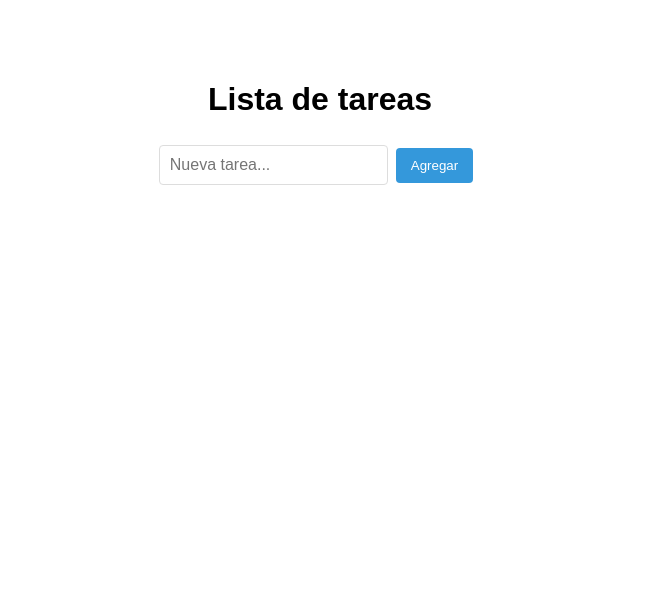
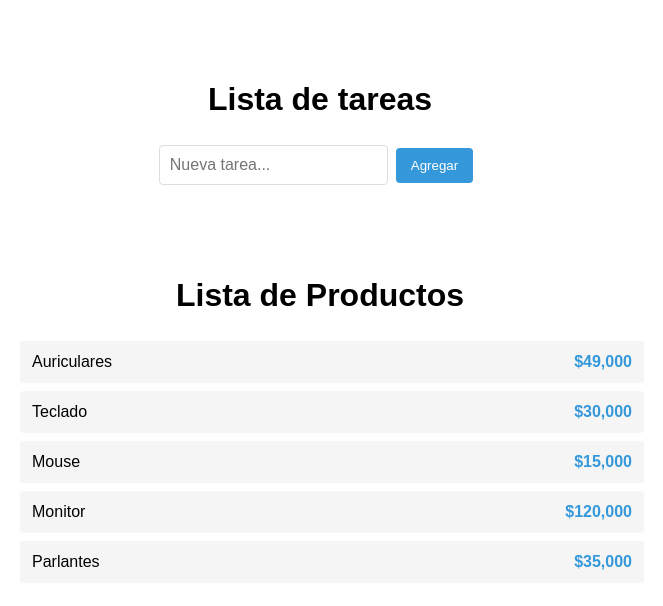
Before and after one commit to srblick/tp03PV2025Grupo12, a React (Vite) app: page / in a window 1280 px wide. Shown: the top 606 px of the page, without its empty margins (320-983 px from the left). Built offline with nearby package versions, Linux system fonts and the light colour scheme.

Commit message:
feat: Se añadio el Producto.jsx con su estilo, por ArielReyes

```diff
--- a/src/App.jsx
+++ b/src/App.jsx
@@ -1,10 +1,12 @@
 import Tarea from './assets/components/Tarea.jsx'
 import './App.css'
+import Productos from './assets/components/Producto.jsx'
 
 function App() {
     return(
         <div className='container'>
             <Tarea/>
+            <Productos/>
         </div>
     )
 }
--- /dev/null
+++ b/src/assets/components/Producto.jsx
@@ -0,0 +1,31 @@
+import React from "react";
+import '/src/assets/css/Productos.css'
+const Productos = () => {
+  const productos = [
+    { descripcion: "Auriculares", precio: 49000 },
+    { descripcion: "Teclado", precio: 30000 },
+    { descripcion: "Mouse", precio: 15000 },
+    { descripcion: "Monitor", precio: 120000 },
+    { descripcion: "Parlantes", precio: 35000 },
+  ];
+
+    // Muestra en consola cada producto
+    productos.forEach(producto => {
+    console.log(`Producto: ${producto.descripcion} - Precio: $${producto.precio}`);
+    });
+  return (
+    <div className="productos-container">
+      <h2 className="tittle-productos">Lista de Productos</h2>
+      <ul className="list-container">
+        {productos.map((producto, index) => (
+          <li key={index} className="item-container">
+            <div className="item-text">{producto.descripcion}</div>
+            <div className="item-price">${producto.precio.toLocaleString()}</div>
+          </li>
+        ))}
+      </ul>
+    </div>
+  );
+};
+
+export default Productos;
--- /dev/null
+++ b/src/assets/css/Productos.css
@@ -0,0 +1,41 @@
+.productos-container{
+    max-width: 600px;
+    margin: 0 auto;
+    padding: 20px;
+    font-family: Arial, sans-serif;
+    text-align: center;
+}
+.tittle-productos{
+    display: block;
+    font-size: 2em;
+    font-weight: bold;
+}
+.list-container {
+    padding: 0;
+    margin: 0;
+}
+
+.list-container ul {
+    list-style: none;
+}
+.item-container {
+    display: flex;
+    align-items: center;
+    justify-content: space-between;
+    width: 100%;
+    padding: 12px;
+    margin-bottom: 8px;
+    background-color: #f5f5f5;
+    border-radius: 4px;
+    list-style: none;
+  }
+  .item-container div.item-text {
+    flex: 1;
+    text-align: left;
+  }
+
+  .item-container div.item-price {
+    color: #3498db; /* Un color llamativo para el precio */
+    font-weight: bold;
+    margin-left: 10px;
+  }
```
